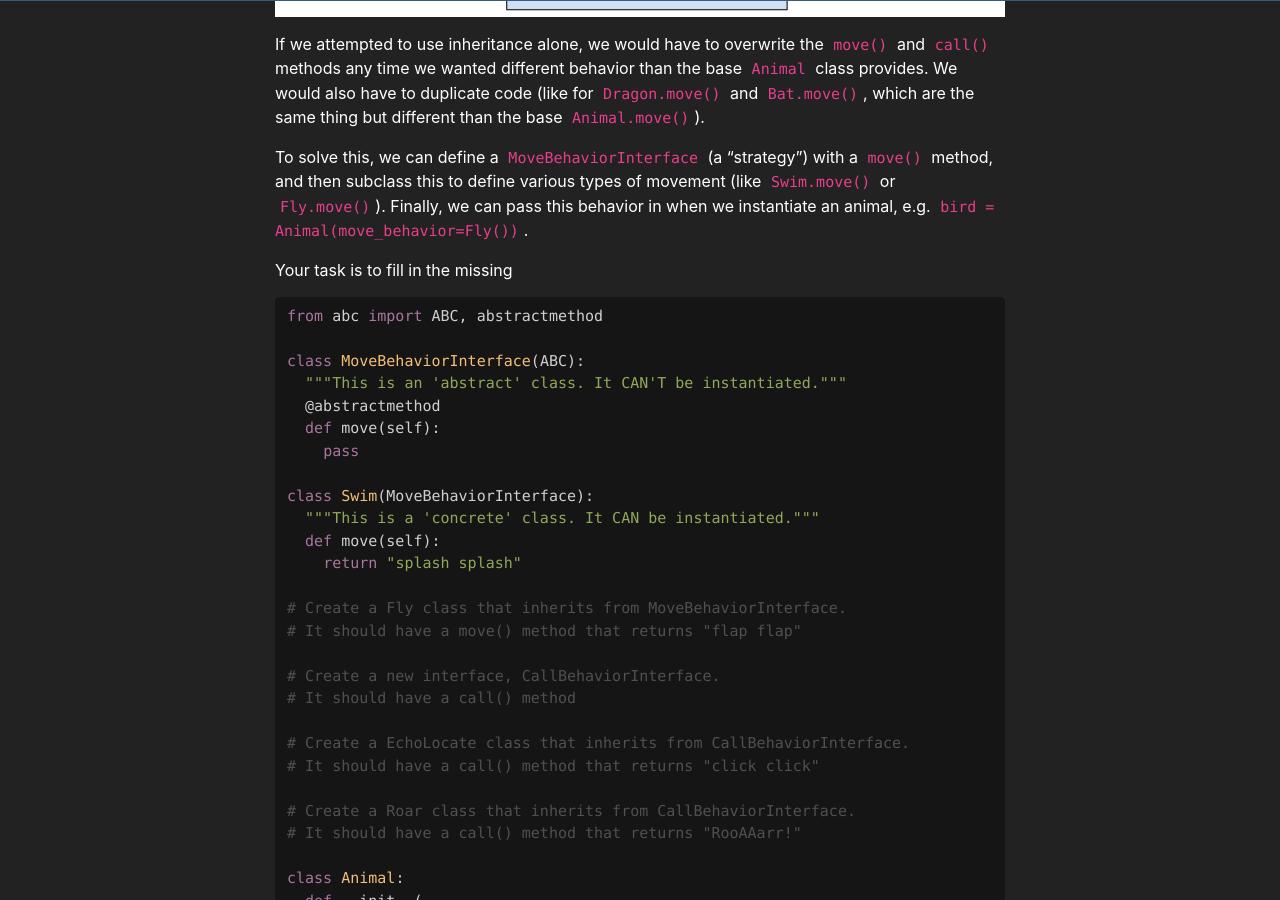
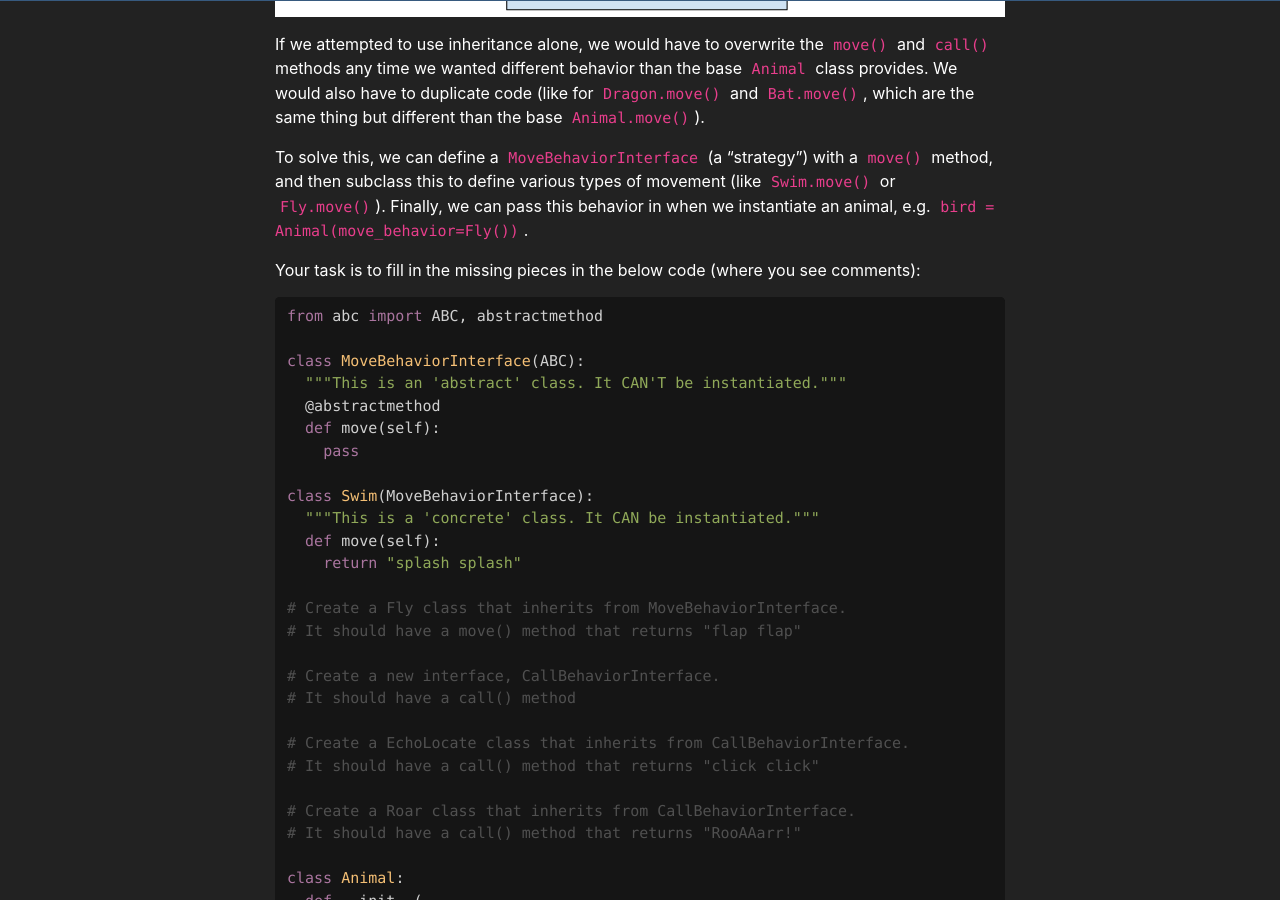
Before and after one commit to chicagopython/algosig, a Jekyll site: the page built from _posts/2021-01-07-strategy-pattern.md, in a window 1280 px wide and 900 px high, scrolled down 878 px. Built offline with Jekyll 4.4.1, drawn with Linux system fonts in a browser that asks for light colours; nearby versions of some CDN libraries; our own code applies the rules of GitHub Pages for plain Markdown files.

Commit message:
fix typo

````diff
--- a/_posts/2021-01-07-strategy-pattern.md
+++ b/_posts/2021-01-07-strategy-pattern.md
@@ -23,7 +23,7 @@ If we attempted to use inheritance alone, we would have to overwrite the `move()
 
 To solve this, we can define a `MoveBehaviorInterface` (a "strategy") with a `move()` method, and then subclass this to define various types of movement (like `Swim.move()` or `Fly.move()`). Finally, we can pass this behavior in when we instantiate an animal, e.g. `bird = Animal(move_behavior=Fly())`.
 
-Your task is to fill in the missing
+Your task is to fill in the missing pieces in the below code (where you see comments):
 
 ```python
 from abc import ABC, abstractmethod
````
